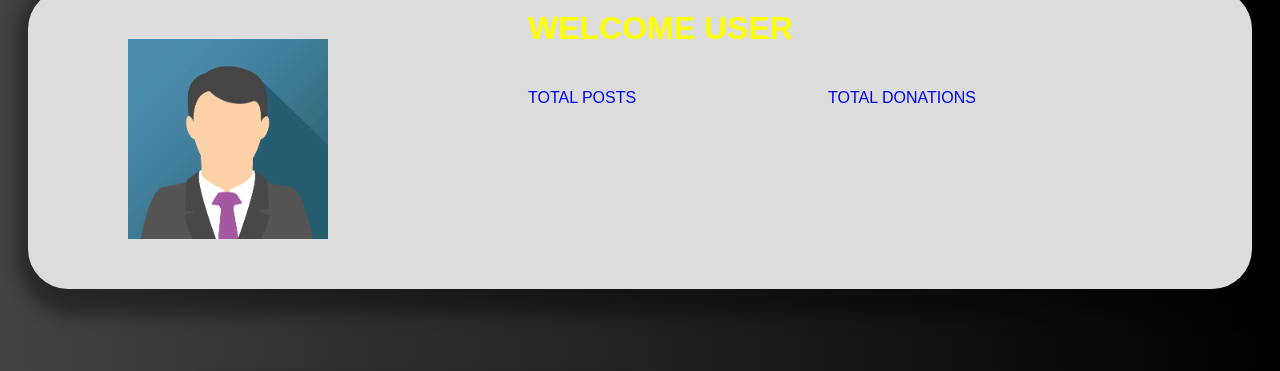
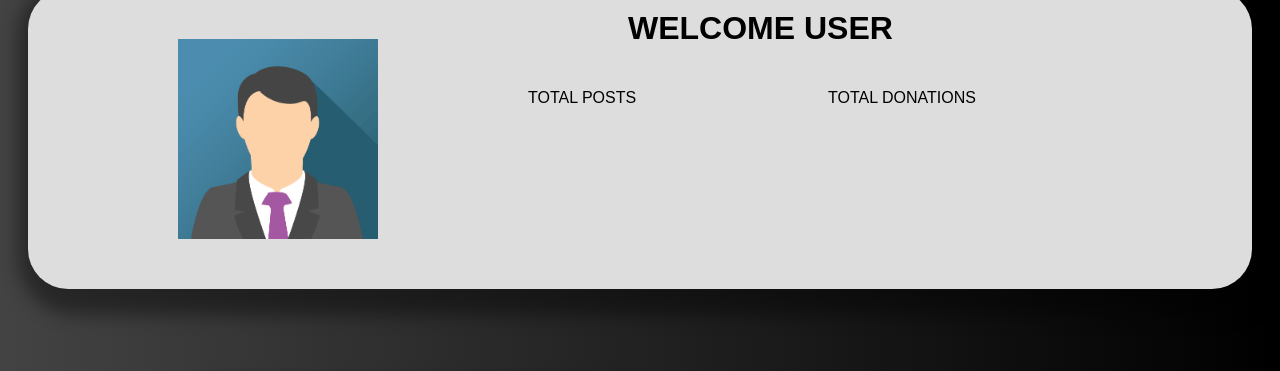
Before and after one commit to hemanth3006/NCP_frontend, a plain HTML site: page creating.html in a window 1280 px wide. Shown: the part 111-482 px from the top of the page. Drawn offline with Linux system fonts and the light colour scheme.

Commit message:
Add files via upload

```diff
--- a/creating_styles/post.css
+++ b/creating_styles/post.css
@@ -16,7 +16,7 @@ background: linear-gradient(to right, #434343, #000000); /* W3C, IE 10+/ Edge, F
   border-radius:40px;
 }
 .s1 img{
-  margin-left: 100px;
+  margin-left: 150px;
   margin-top: 50px;
   align-items: center;
   align-content: center;
@@ -26,12 +26,12 @@ background: linear-gradient(to right, #434343, #000000); /* W3C, IE 10+/ Edge, F
 }
 .s1 h1{
   position: absolute;
-  margin-left: 500px;
-  color: yellow;
+  margin-left: 600px;
+  color: black;
 
 }
 .s1 p{
-  color: blue;
+  color: black;
 
 }
 
```
